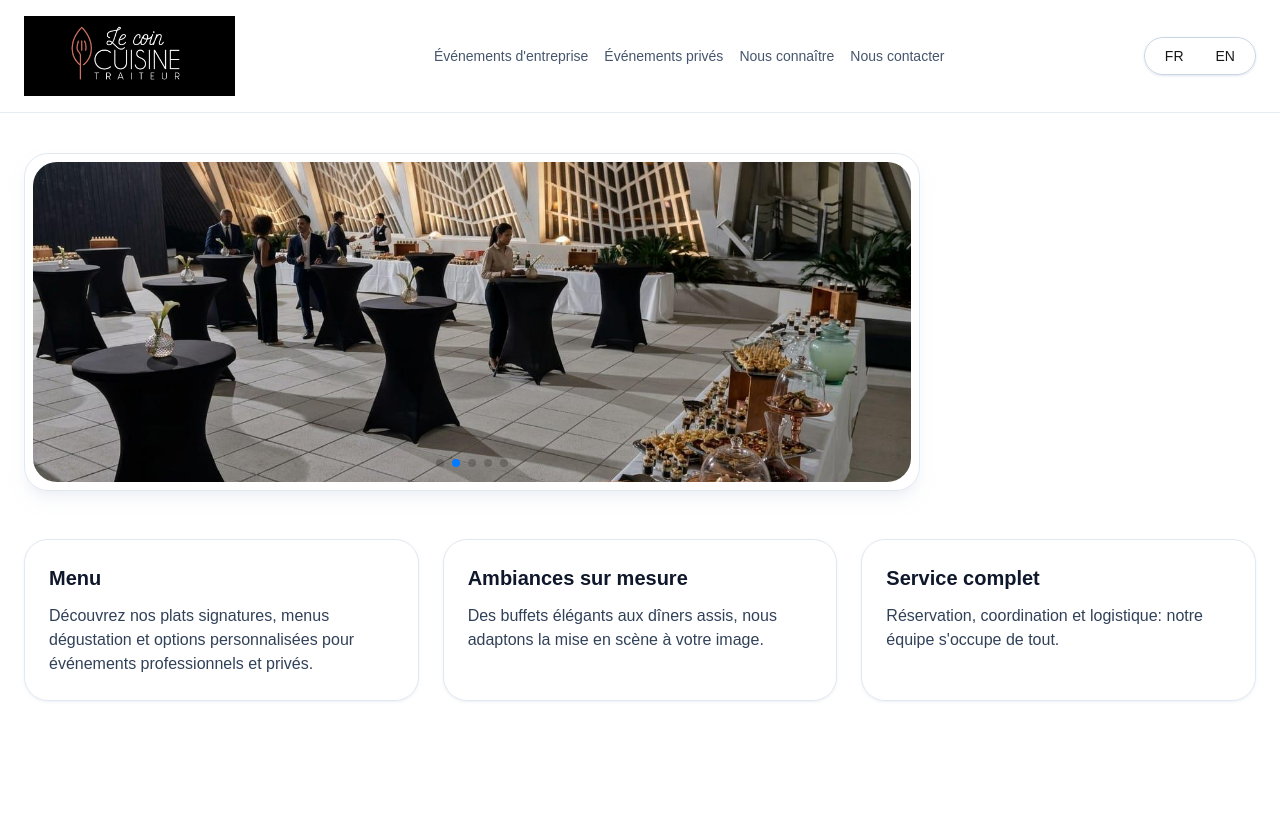
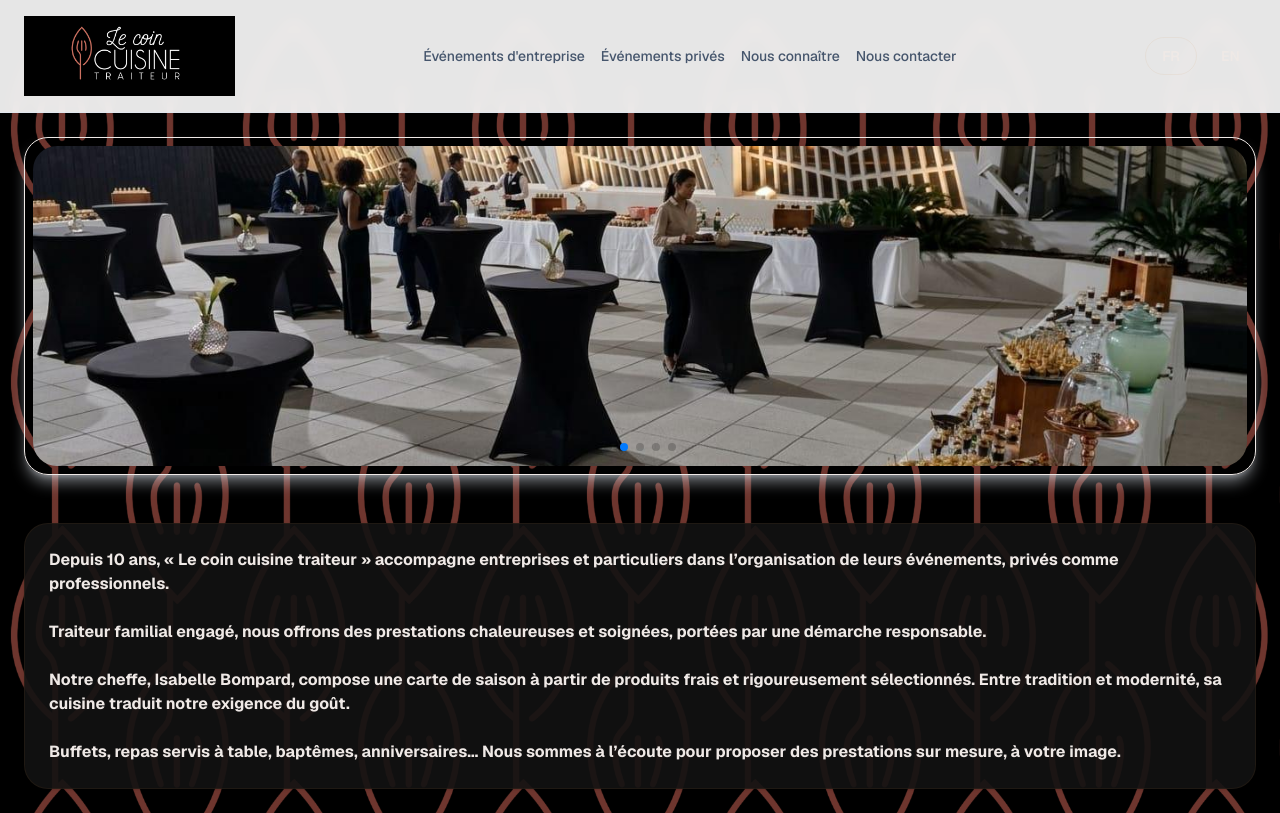
Before and after one commit to mathieubompard-dev/le-coin-cuisine-traiteur, a Next.js app: page / in a window 1280 px wide. Built offline with nearby package versions, Linux system fonts and the light colour scheme.

Commit message:
du polish

```diff
--- /dev/null
+++ b/app/components/Button.tsx
@@ -0,0 +1,66 @@
+"use client";
+
+import Link from "next/link";
+import React from "react";
+
+type ButtonProps = React.HTMLAttributes<HTMLButtonElement> & {
+  href?: string;
+  variant?: "primary" | "secondary" | "ghost";
+  className?: string;
+  children: React.ReactNode;
+};
+
+export default function Button({
+  href,
+  variant = "primary",
+  className = "",
+  children,
+  ...rest
+}: ButtonProps) {
+  const baseStyles =
+    "inline-flex items-center justify-center rounded-full px-4 py-2 text-sm font-semibold transition";
+
+  const variantStyles: Record<string, React.CSSProperties> = {
+    primary: {
+      backgroundColor: "var(--accent)",
+      color: "#fff",
+      boxShadow: "0 8px 30px rgba(197,122,58,0.12)",
+      border: "none",
+    },
+    secondary: {
+      backgroundColor: "transparent",
+      color: "var(--foreground)",
+      border: "1px solid var(--border-muted)",
+    },
+    ghost: {
+      backgroundColor: "transparent",
+      color: "var(--foreground)",
+      border: "none",
+    },
+  };
+
+  const style = variantStyles[variant] || variantStyles.primary;
+
+  if (href) {
+    return (
+      <Link
+        href={href}
+        className={`${baseStyles} ${className}`}
+        style={style as React.CSSProperties}
+      >
+        {children}
+      </Link>
+    );
+  }
+
+  return (
+    // eslint-disable-next-line react/button-has-type
+    <button
+      className={`${baseStyles} ${className}`}
+      style={style as React.CSSProperties}
+      {...rest}
+    >
+      {children}
+    </button>
+  );
+}
--- /dev/null
+++ b/app/components/Card.tsx
@@ -0,0 +1,25 @@
+"use client";
+
+import React from "react";
+
+type CardProps = {
+  children: React.ReactNode;
+  className?: string;
+};
+
+export default function Card({ children, className = "" }: CardProps) {
+  const style: React.CSSProperties = {
+    backgroundColor: "var(--card-bg)",
+    borderColor: "var(--border-muted)",
+    color: "var(--foreground)",
+  };
+
+  return (
+    <div
+      className={`rounded-3xl border p-6 shadow-sm ${className}`}
+      style={style}
+    >
+      {children}
+    </div>
+  );
+}
--- a/app/components/Carousel.tsx
+++ b/app/components/Carousel.tsx
@@ -30,7 +30,7 @@ const images = [
 
 export function Carousel() {
   return (
-    <div className="max-w-4xl rounded-3xl border border-slate-200 bg-white/90 p-2 shadow-lg shadow-slate-200/50 dark:border-slate-700 dark:bg-slate-950/90">
+    <div className="rounded-3xl border p-2 shadow-lg shadow-slate-200/50 dark:border-slate-700 dark:bg-slate-950/90">
       <Swiper
         modules={[Autoplay, Pagination]}
         pagination={{ clickable: true }}
--- a/app/components/LanguageSwitcher.tsx
+++ b/app/components/LanguageSwitcher.tsx
@@ -1,6 +1,7 @@
 "use client";
 
 import { useTranslation } from "react-i18next";
+import Button from "./Button";
 
 export function LanguageSwitcher() {
   const { i18n } = useTranslation();
@@ -10,21 +11,13 @@ export function LanguageSwitcher() {
   };
 
   return (
-    <div className="flex gap-2 rounded-full border border-slate-300 bg-white/80 px-2 py-1 text-sm shadow-sm shadow-slate-200 backdrop-blur dark:border-slate-700 dark:bg-slate-950/80 dark:text-slate-100">
-      <button
-        type="button"
-        className="rounded-full px-3 py-1 transition hover:bg-slate-100 dark:hover:bg-slate-800"
-        onClick={() => switchLang("fr")}
-      >
+    <div className="flex gap-2 text-sm">
+      <Button variant="secondary" onClick={() => switchLang("fr")}>
         FR
-      </button>
-      <button
-        type="button"
-        className="rounded-full px-3 py-1 transition hover:bg-slate-100 dark:hover:bg-slate-800"
-        onClick={() => switchLang("en")}
-      >
+      </Button>
+      <Button variant="ghost" onClick={() => switchLang("en")}>
         EN
-      </button>
+      </Button>
     </div>
   );
 }
--- a/app/evenements-prives/page.tsx
+++ b/app/evenements-prives/page.tsx
@@ -3,6 +3,8 @@
 import Link from "next/link";
 import { useTranslation } from "react-i18next";
 import { Carousel } from "../components/Carousel";
+import Card from "../components/Card";
+import Button from "../components/Button";
 import type { ReactElement } from "react";
 
 export default function PrivateEventsPage(): ReactElement {
@@ -29,28 +31,24 @@ export default function PrivateEventsPage(): ReactElement {
 
       <section className="grid gap-6 md:grid-cols-3">
         {highlights.map((item) => (
-          <div
-            key={item}
-            className="rounded-3xl border border-slate-200 bg-white/90 p-6 shadow-sm shadow-slate-200/50 dark:border-slate-700 dark:bg-slate-950/80"
-          >
+          <Card key={item}>
             <p className="font-medium text-slate-900 dark:text-slate-100">
               {item}
             </p>
-          </div>
+          </Card>
         ))}
       </section>
 
-      <div className="rounded-3xl border border-slate-200 bg-slate-50 p-8 text-center dark:border-slate-700 dark:bg-slate-900/80">
+      <Card className="text-center p-8">
         <p className="text-lg leading-8 text-slate-700 dark:text-slate-300">
           {t("contact.text")}
         </p>
-        <Link
-          href="/nous-contacter"
-          className="mt-6 inline-flex rounded-full bg-slate-900 px-6 py-3 text-sm font-semibold text-white transition hover:bg-slate-800 dark:bg-slate-100 dark:text-slate-950 dark:hover:bg-slate-200"
-        >
-          {t("home.contactCta")}
-        </Link>
-      </div>
+        <div className="mt-6">
+          <Button href="/nous-contacter" variant="primary">
+            {t("home.contactCta")}
+          </Button>
+        </div>
+      </Card>
     </main>
   );
 }
--- a/app/globals.css
+++ b/app/globals.css
@@ -1,30 +1,19 @@
 @import "tailwindcss";
 
 :root {
-  --background: #ffffff;
-  --foreground: #171717;
-}
-
-@theme inline {
-  --color-background: var(--background);
-  --color-foreground: var(--foreground);
-  --font-sans: var(--font-geist-sans);
-  --font-mono: var(--font-geist-mono);
-}
-
-@media (prefers-color-scheme: dark) {
-  :root {
-    --background: #0a0a0a;
-    --foreground: #ededed;
-  }
+  --accent: #c57a3a; /* cuivre / terre cuite */
+  --background: #060606; /* très sombre */
+  --foreground: #efe9e6; /* crème chaude */
+  --muted-surface: rgba(255,255,255,0.03);
+  --card-bg: rgba(18,18,18,0.9);
+  --border-muted: rgba(197,122,58,0.08);
 }
 
 body {
-  background-image: url("/assets/background/fond-logo-transparent.png");
+  background-image: url("/background/fond-logo-noir.png");
   background-repeat: no-repeat;
-  background-position: center;
+  background-position: center top;
   background-size: cover;
-  background: var(--background);
   color: var(--foreground);
-  font-family: Arial, Helvetica, sans-serif;
+  font-family: 'Geist';
 }
--- a/app/page.tsx
+++ b/app/page.tsx
@@ -1,71 +1,33 @@
 "use client";
 
-import Link from "next/link";
 import { useTranslation } from "react-i18next";
 import { Carousel } from "./components/Carousel";
+import Card from "./components/Card";
 
 export default function Home() {
   const { t } = useTranslation();
 
   return (
-    <main className="mx-auto flex w-full max-w-7xl flex-col gap-12 px-6 py-10">
-      <section className="grid gap-12 lg:grid-cols-[1.1fr_0.9fr] items-center">
-        {/* <div className="space-y-6">
-          <p className="text-sm uppercase tracking-[0.24em] text-slate-600 dark:text-slate-400">
-            {t("nav.menu")}
-          </p>
-          <h1 className="max-w-3xl text-5xl font-semibold tracking-tight text-slate-900 dark:text-slate-100">
-            {t("home.title")}
-          </h1>
-          <p className="max-w-2xl text-lg leading-8 text-slate-700 dark:text-slate-300">
-            {t("home.subtitle")}
-          </p>
-          <div className="flex flex-col gap-3 sm:flex-row">
-            <Link
-              href="/evenements-entreprise"
-              className="rounded-full bg-slate-900 px-6 py-3 text-sm font-semibold text-white transition hover:bg-slate-800 dark:bg-slate-100 dark:text-slate-950 dark:hover:bg-slate-200"
-            >
-              {t("nav.corporateEvents")}
-            </Link>
-            <Link
-              href="/nous-contacter"
-              className="rounded-full border border-slate-300 px-6 py-3 text-sm font-semibold text-slate-900 transition hover:bg-slate-100 dark:border-slate-700 dark:text-slate-100 dark:hover:bg-slate-800"
-            >
-              {t("home.contactCta")}
-            </Link>
-          </div>
-        </div> */}
+    <main className="mx-auto flex w-full flex-col gap-12 p-6">
+      {/* <section className="w-full"> */}
+      <Carousel />
+      {/* </section> */}
 
-        <Carousel />
-      </section>
-
-      <section className="grid gap-6 md:grid-cols-3">
-        <article className="rounded-3xl border border-slate-200 bg-white/90 p-6 shadow-sm shadow-slate-200/50 dark:border-slate-700 dark:bg-slate-950/80">
-          <h2 className="text-xl font-semibold text-slate-900 dark:text-slate-100">
-            {t("home.section1")}
-          </h2>
-          <p className="mt-3 text-slate-700 dark:text-slate-300">
+      <section>
+        <Card className="grid gap-6">
+          <p className="dark:text-slate-300 font-bold">
             {t("home.section1Text")}
           </p>
-        </article>
-
-        <article className="rounded-3xl border border-slate-200 bg-white/90 p-6 shadow-sm shadow-slate-200/50 dark:border-slate-700 dark:bg-slate-950/80">
-          <h2 className="text-xl font-semibold text-slate-900 dark:text-slate-100">
-            {t("home.section2")}
-          </h2>
-          <p className="mt-3 text-slate-700 dark:text-slate-300">
+          <p className="dark:text-slate-300 font-bold">
             {t("home.section2Text")}
           </p>
-        </article>
-
-        <article className="rounded-3xl border border-slate-200 bg-white/90 p-6 shadow-sm shadow-slate-200/50 dark:border-slate-700 dark:bg-slate-950/80">
-          <h2 className="text-xl font-semibold text-slate-900 dark:text-slate-100">
-            {t("home.section3")}
-          </h2>
-          <p className="mt-3 text-slate-700 dark:text-slate-300">
+          <p className="dark:text-slate-300 font-bold">
             {t("home.section3Text")}
           </p>
-        </article>
+          <p className="dark:text-slate-300 font-bold">
+            {t("home.section4Text")}
+          </p>
+        </Card>
       </section>
     </main>
   );
--- a/locales/fr/common.json
+++ b/locales/fr/common.json
@@ -7,15 +7,10 @@
     "contact": "Nous contacter"
   },
   "home": {
-    "title": "Traiteur d'exception pour vos événements",
-    "subtitle": "Cuisine locale, service sur mesure et organisation fluide pour chaque moment spécial.",
-    "section1": "Menu",
-    "section1Text": "Découvrez nos plats signatures, menus dégustation et options personnalisées pour événements professionnels et privés.",
-    "section2": "Ambiances sur mesure",
-    "section2Text": "Des buffets élégants aux dîners assis, nous adaptons la mise en scène à votre image.",
-    "section3": "Service complet",
-    "section3Text": "Réservation, coordination et logistique: notre équipe s'occupe de tout.",
-    "contactCta": "Nous contacter"
+    "section1Text": "Depuis 10 ans, « Le coin cuisine traiteur » accompagne entreprises et particuliers dans l’organisation de leurs événements, privés comme professionnels.",
+    "section2Text": "Traiteur familial engagé, nous offrons des prestations chaleureuses et soignées, portées par une démarche responsable.",
+    "section3Text": "Notre cheffe, Isabelle Bompard, compose une carte de saison à partir de produits frais et rigoureusement sélectionnés. Entre tradition et modernité, sa cuisine traduit notre exigence du goût.",
+    "section4Text": "Buffets, repas servis à table, baptêmes, anniversaires… Nous sommes à l’écoute pour proposer des prestations sur mesure, à votre image."
   },
   "corporate": {
     "title": "Événements d'entreprise",
```
Also changed, not shown: app/evenements-entreprise/page.tsx (+11 -13 lines), app/nous-contacter/page.tsx (+10 -12 lines).
